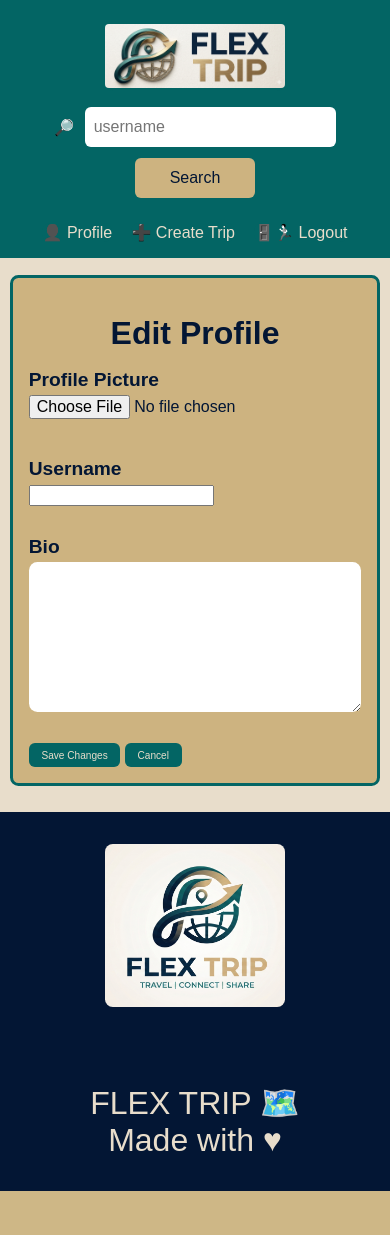
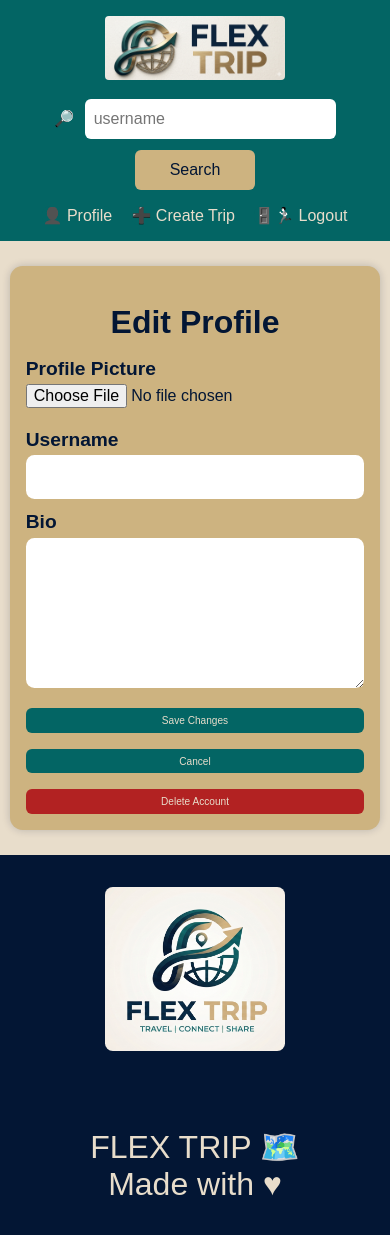
Before and after one commit to Pravin-4593/Flex-Trip, a Flask app: template templates/edit_profile.html in a window 390 px wide. Before the commit the page ends 1191 px from the top, so only its background shows below. Run offline with Flask 3, Linux system fonts and the light colour scheme; the template is opened without the code that fills it, so the values that code supplies are empty.

Commit message:
added delete user account

```diff
--- a/static/css/edit_profile.css
+++ b/static/css/edit_profile.css
@@ -1,11 +1,12 @@
 .edit-profile{
     width:60%;
     margin:auto;
-    margin-top:2vmax;
-    padding:2vmax;
+    margin-top:3vmax;
+    margin-bottom:3vmax;
     background-color:#CDB380;
-    border:0.5vmax solid #036564;
-    border-radius:1vmax;
+    padding:3vmax;
+    border-radius:1.5vmax;
+    box-shadow:0 0 1vmax rgba(3,22,52,0.2);
 }
 
 .edit-profile h1{
@@ -36,6 +37,15 @@
     font-weight:bold;
 }
 
+.edit-profile input[type="text"]{
+    width:100%;
+    padding:1vmax;
+    font-size:1.2vmax;
+    border:none;
+    border-radius:1vmax;
+    box-sizing:border-box;
+}
+
 .edit-profile input[type="file"]{
     font-size:1.2vmax;
     margin-bottom:1vmax;
@@ -46,62 +56,27 @@
     min-height:8vmax;
     padding:1vmax;
     font-size:1.2vmax;
+    border:none;
     border-radius:1vmax;
-    border:none;
     resize:vertical;
     box-sizing:border-box;
 }
 
-.buttons{
+.button-row{
     display:flex;
-    gap:1vmax;
+    justify-content:space-between;
+    align-items:center;
     margin-top:2vmax;
 }
 
-.buttons button{
-    background-color:#031634;
-    color:#E8DDCB;
-    font-size:1.2vmax;
-    border:none;
-    border-radius:0.7vmax;
-    height:2.8vmax;
-    padding-left:1.5vmax;
-    padding-right:1.5vmax;
-    cursor:pointer;
+.left-buttons{
+    display:flex;
+    gap:1vmax;
 }
-
-.buttons button:hover{
-    background-color:#033649;
-}
-
-.buttons a{
-    display:flex;
-    justify-content:center;
-    align-items:center;
-    text-decoration:none;
-    background-color:#036564;
-    color:#E8DDCB;
-    font-size:1.2vmax;
-    border-radius:0.7vmax;
-    padding:0 1.5vmax;
-}
-
-.buttons a:hover{
-    background-color:#033649;
-}
-
-.error{
-    color:red;
-    font-size:1.3vmax;
-    text-align:center;
-    margin-bottom:1vmax;
-}
-
 
 button,
 a{
-    text-decoration: none;
-    margin-top:1vmax;
+    text-decoration:none;
     background-color:#036564;
     color:#E8DDCB;
     font-size:1.2vmax;
@@ -116,12 +91,26 @@ a:hover{
     background-color:#033649;
 }
 
+.delete-btn{
+    background-color:#b22222;
+}
+
+.delete-btn:hover{
+    background-color:#8b0000;
+}
+
+.error{
+    color:red;
+    text-align:center;
+    font-size:1.3vmax;
+    margin-bottom:1vmax;
+}
+
 @media (max-width:768px){
 
     .edit-profile{
         width:95%;
         padding:1rem;
-        border-width:3px;
     }
 
     .edit-profile h1{
@@ -137,26 +126,37 @@ a:hover{
         font-size:1.2rem;
     }
 
+    .edit-profile input[type="text"],
+    .edit-profile textarea{
+        font-size:1rem;
+        padding:0.8rem;
+    }
+
     .edit-profile input[type="file"]{
         font-size:1rem;
     }
 
     .edit-profile textarea{
         min-height:150px;
-        font-size:1rem;
-        padding:0.8rem;
     }
 
-    .buttons{
+    .button-row{
+        flex-direction:column;
+        gap:1rem;
+        align-items:stretch;
+    }
+
+    .left-buttons{
         flex-direction:column;
         gap:1rem;
     }
 
-    .buttons button,
-    .buttons a{
+    .left-buttons button,
+    .left-buttons a,
+    .delete-btn{
         width:100%;
-        height:45px;
-        font-size:1rem;
+        text-align:center;
+        box-sizing:border-box;
     }
 
     .error{
--- a/templates/edit_profile.html
+++ b/templates/edit_profile.html
@@ -24,11 +24,10 @@ href="{{ url_for('static', filename='css/edit_profile.css') }}">
         {% endif %}
 
         <label>Profile Picture</label>
-        <input type="file"
+        <input
+            type="file"
             name="profile_picture"
             accept="image/*">
-
-        <br><br>
 
         <label>Username</label>
 
@@ -39,17 +38,16 @@ href="{{ url_for('static', filename='css/edit_profile.css') }}">
             maxlength="50"
             required>
 
-        <br><br>
-
         <label>Bio</label>
 
         <textarea
             name="bio"
-            rows="6"
+            rows="5"
             maxlength="500">{{ bio }}</textarea>
 
-        <br><br>
+        <div class="button-row">
 
+            <div class="left-buttons">
                 <button type="submit">
                     Save Changes
                 </button>
@@ -57,9 +55,25 @@ href="{{ url_for('static', filename='css/edit_profile.css') }}">
                 <a href="{{ url_for('profile') }}">
                     Cancel
                 </a>
+            </div>
+
+    </form>
+
+            <form
+                action="{{ url_for('delete_account') }}"
+                method="POST"
+                onsubmit="return confirm('Are you sure you want to delete your account? This action cannot be undone.');">
+
+                <button
+                    type="submit"
+                    class="delete-btn">
+                    Delete Account
+                </button>
 
             </form>
 
         </div>
 
+</div>
+
 {% endblock %}
```
Also changed, not shown: routes/profile.py (+94 -2 lines). Lines whose indentation alone changed are shown as unchanged.
